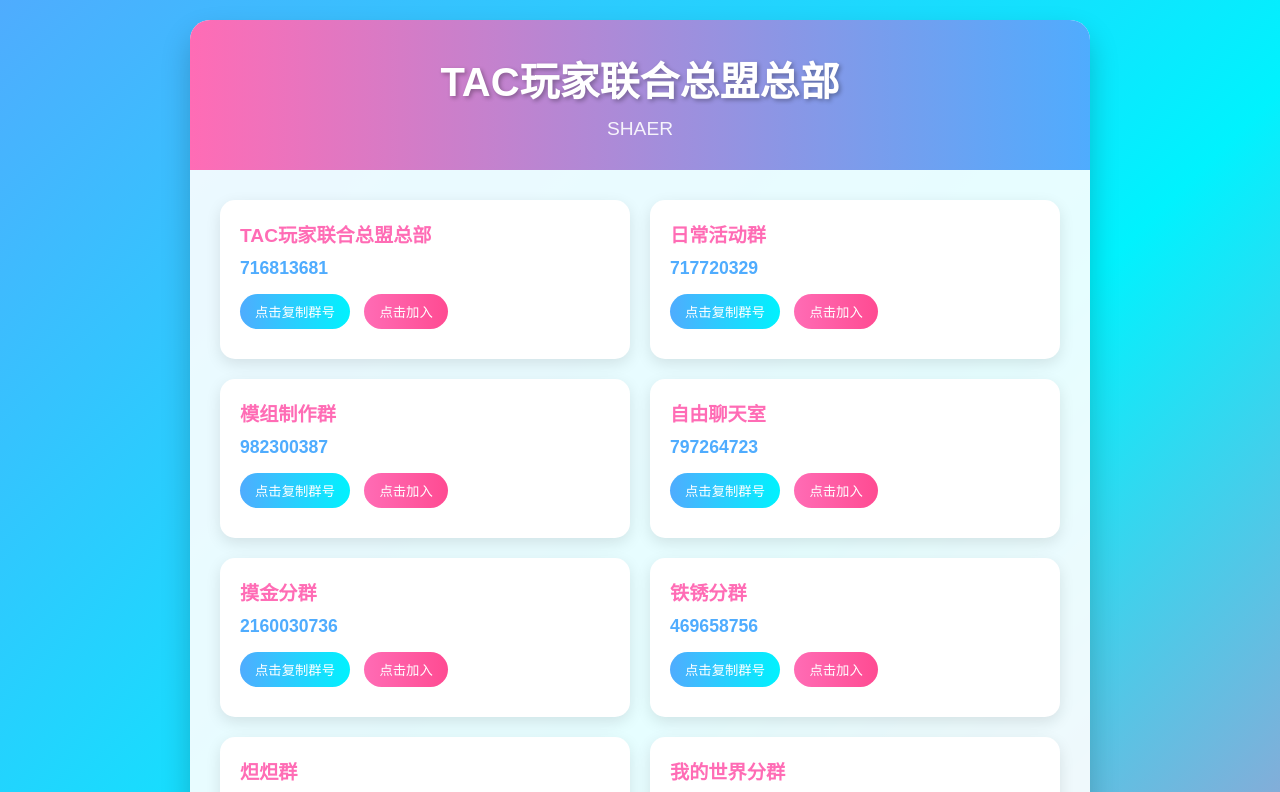
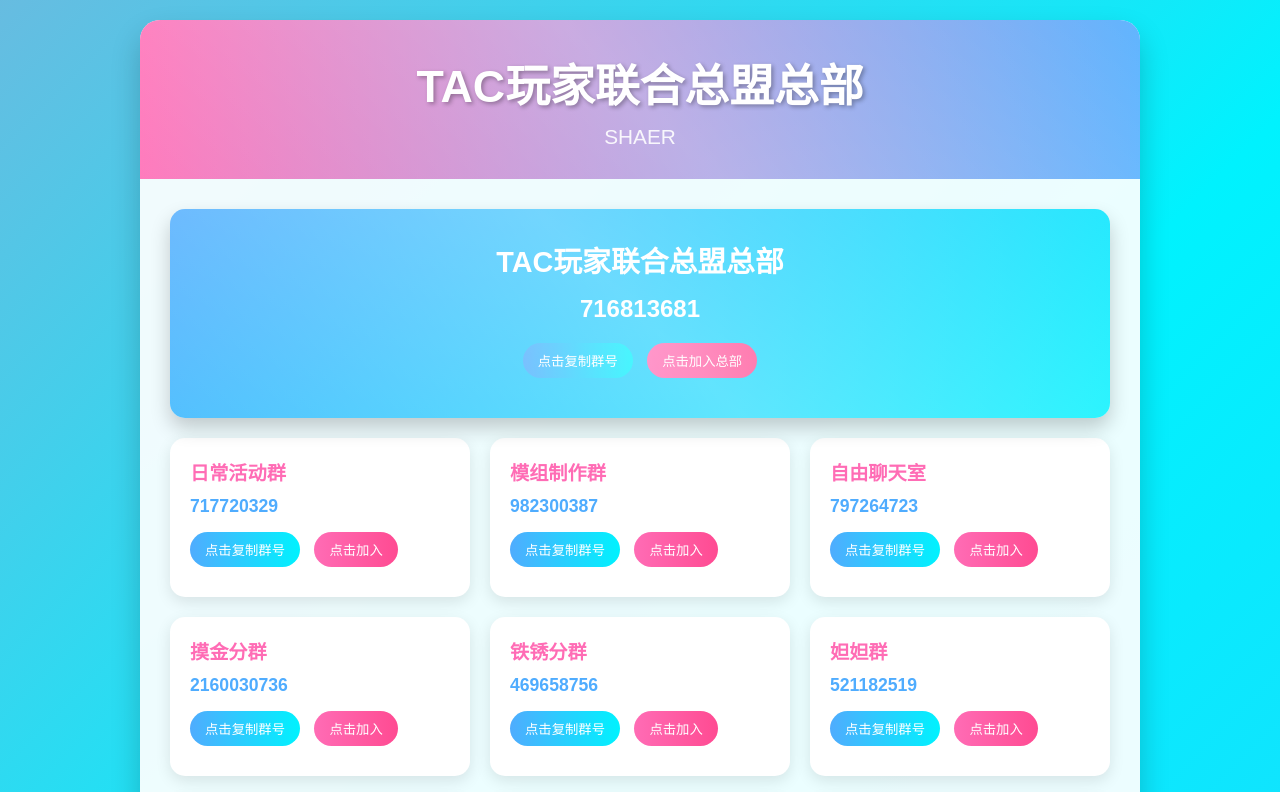
Before and after one commit to saneitr2/tac, a plain HTML site: page index.html in a window 1280 px wide. Shown: the top 792 px of the page. Drawn offline with Linux system fonts and the light colour scheme.

Commit message:
Add files via upload

```diff
--- a/index.html
+++ b/index.html
@@ -13,7 +13,9 @@
         }
 
         body {
-            background: linear-gradient(135deg, #4facfe 0%, #00f2fe 50%, #ff6cb5 100%);
+            background: linear-gradient(-45deg, #4facfe, #00f2fe, #ff6cb5, #ff4b92);
+            background-size: 400% 400%;
+            animation: gradientBG 15s ease infinite;
             min-height: 100vh;
             display: flex;
             justify-content: center;
@@ -21,10 +23,22 @@
             padding: 20px;
         }
 
+        @keyframes gradientBG {
+            0% {
+                background-position: 0% 50%;
+            }
+            50% {
+                background-position: 100% 50%;
+            }
+            100% {
+                background-position: 0% 50%;
+            }
+        }
+
         .container {
-            max-width: 900px;
+            max-width: 1000px;
             width: 100%;
-            background: rgba(255, 255, 255, 0.9);
+            background: rgba(255, 255, 255, 0.92);
             border-radius: 20px;
             box-shadow: 0 15px 30px rgba(0, 0, 0, 0.2);
             overflow: hidden;
@@ -35,17 +49,34 @@
             color: white;
             padding: 30px;
             text-align: center;
+            position: relative;
+            overflow: hidden;
+        }
+
+        header::after {
+            content: '';
+            position: absolute;
+            top: 0;
+            left: 0;
+            right: 0;
+            bottom: 0;
+            background: linear-gradient(45deg, rgba(255,255,255,0.1) 0%, rgba(255,255,255,0.3) 50%, rgba(255,255,255,0.1) 100%);
+            z-index: 1;
         }
 
         h1 {
-            font-size: 2.5rem;
+            font-size: 2.8rem;
             margin-bottom: 10px;
             text-shadow: 2px 2px 4px rgba(0, 0, 0, 0.3);
+            position: relative;
+            z-index: 2;
         }
 
         .subtitle {
-            font-size: 1.2rem;
+            font-size: 1.3rem;
             opacity: 0.9;
+            position: relative;
+            z-index: 2;
         }
 
         .content {
@@ -57,6 +88,56 @@
             grid-template-columns: repeat(auto-fit, minmax(300px, 1fr));
             gap: 20px;
             margin-bottom: 30px;
+        }
+
+        .main-group {
+            grid-column: 1 / -1;
+            background: linear-gradient(135deg, #4facfe 0%, #00f2fe 100%);
+            color: white;
+            border-radius: 15px;
+            padding: 30px;
+            box-shadow: 0 10px 20px rgba(0, 0, 0, 0.2);
+            transition: transform 0.3s ease;
+            display: flex;
+            flex-direction: column;
+            align-items: center;
+            text-align: center;
+            position: relative;
+            overflow: hidden;
+        }
+
+        .main-group::before {
+            content: '';
+            position: absolute;
+            top: 0;
+            left: 0;
+            right: 0;
+            bottom: 0;
+            background: linear-gradient(45deg, rgba(255,255,255,0.1) 0%, rgba(255,255,255,0.3) 50%, rgba(255,255,255,0.1) 100%);
+            z-index: 1;
+        }
+
+        .main-group:hover {
+            transform: translateY(-5px) scale(1.02);
+        }
+
+        .main-group .group-name {
+            font-size: 1.8rem;
+            color: white;
+            margin-bottom: 15px;
+            font-weight: bold;
+            position: relative;
+            z-index: 2;
+        }
+
+        .main-group .group-id {
+            font-size: 1.5rem;
+            color: white;
+            font-weight: bold;
+            margin-bottom: 20px;
+            display: block;
+            position: relative;
+            z-index: 2;
         }
 
         .group-card {
@@ -159,6 +240,14 @@
             .groups-container {
                 grid-template-columns: 1fr;
             }
+
+            .main-group .group-name {
+                font-size: 1.5rem;
+            }
+
+            .main-group .group-id {
+                font-size: 1.3rem;
+            }
         }
     </style>
 </head>
@@ -171,11 +260,13 @@
 
         <div class="content">
             <div class="groups-container">
-                <div class="group-card">
+                <div class="main-group">
                     <div class="group-name">TAC玩家联合总盟总部</div>
                     <span class="group-id">716813681</span>
-                    <button class="copy-btn" data-id="716813681">点击复制群号</button>
-                    <button class="join-btn" onclick="window.open('https://qun.qq.com/universal-share/share?ac=1&authKey=lqVuImDSgYdecw41FmHNEMqiaBGnaOEw0Ny96mhtBT7fB90MrMKuTHjr%2Ftr%2BUFQl&busi_data=eyJncm91cENvZGUiOiI3MTY4MTM2ODEiLCJ0b2tlbiI6ImdmaUdwTEdsWk1kc2Njbi9sbUZOQ2k5YmRQNXVrQjN1VlRVenpHYXJUVDF0cTROZHN5Zi9vKzBOcDlaLzE4SFMiLCJ1aW4iOiIxNDIzNTA4MTYzIn0%3D&data=jvL6_TCn-Aa3kGqO96Z1ArQFsMaFvMrBGP-tDA3SkvyPYyK2jwiDUIhnOPTcnX1VOJzjnwNj8VHmNSJljDFwyw&svctype=4&tempid=h5_group_info', '_blank')">点击加入</button>
+                    <div>
+                        <button class="copy-btn" data-id="716813681">点击复制群号</button>
+                        <button class="join-btn" onclick="window.open('https://qun.qq.com/universal-share/share?ac=1&authKey=lqVuImDSgYdecw41FmHNEMqiaBGnaOEw0Ny96mhtBT7fB90MrMKuTHjr%2Ftr%2BUFQl&busi_data=eyJncm91cENvZGUiOiI3MTY4MTM2ODEiLCJ0b2tlbiI6ImdmaUdwTEdsWk1kc2Njbi9sbUZOQ2k5YmRQNXVrQjN1VlRVenpHYXJUVDF0cTROZHN5Zi9vKzBOcDlaLzE4SFMiLCJ1aW4iOiIxNDIzNTA4MTYzIn0%3D&data=jvL6_TCn-Aa3kGqO96Z1ArQFsMaFvMrBGP-tDA3SkvyPYyK2jwiDUIhnOPTcnX1VOJzjnwNj8VHmNSJljDFwyw&svctype=4&tempid=h5_group_info', '_blank')">点击加入总部</button>
+                    </div>
                 </div>
 
                 <div class="group-card">
@@ -196,14 +287,14 @@
                     <div class="group-name">自由聊天室</div>
                     <span class="group-id">797264723</span>
                     <button class="copy-btn" data-id="797264723">点击复制群号</button>
-                    <button class="join-btn" onclick="window.open('https://qun.qq.com/universal-share/share?ac=1&authKey=uBYwU%2F7US5kA7I6gEpfXINrZlF1AKcK5BH4u1wWHg3Eut9gUlcdQR66WUfmVqSjz&busi_data=eyJncm91cENvZGUiOiI3OTcyNjQ3MjMiLCJ0b2tlbiI6Imp1bkJzUTJwcDlKZmExSXQ1VmxmM1lGMXMyODVuYTljSkxkbmU0NjJpaTJyTmFzeEpkMzAxeEhzd21HZVpBTmUiLCJ1aW4iOiIxNDIzNTA4MTYzIn0%3D&data=mEMK-mNC5qY_Ni31pWMS4bgBHxGvStuj1RdrpC6Rzo4sK3-RZ5-JXTSX6v_P5TwLM4WwEBhKPRRBLhXCOMvr8g&svctype=4&tempid=h5_group_info', '_blank')">点击加入</button>
+                    <button class="join-btn" onclick="window.open('https://qun.qq.com/universal-share/share?ac=1&authKey=uBYwU%2F7US5kA7I6gEpfXINrZlF1AKcK5BH4u1wWHg3Eut9gUlcdQR66WUfmVqSjz&busi_data=eyJncm91cENvZGUiOiI3OTcyNjQ3MjMiLCJ0b2tlbiI6Imp1bkJzUTJwcDlKZmExSXQ1VmxfM1lGMXMyODVuYTljSkxkbmU0NjJpaTJyTmFzeEpkMzAxeEhzd21HZVpBTmUiLCJ1aW4iOiIxNDIzNTA4MTYzIn0%3D&data=mEMK-mNC5qY_Ni31pWMS4bgBHxGvStuj1RdrpC6Rzo4sK3-RZ5-JXTSX6v_P5TwLM4WwEBhKPRRBLhXCOMvr8g&svctype=4&tempid=h5_group_info', '_blank')">点击加入</button>
                 </div>
 
                 <div class="group-card">
                     <div class="group-name">摸金分群</div>
                     <span class="group-id">2160030736</span>
                     <button class="copy-btn" data-id="2160030736">点击复制群号</button>
-                    <button class="join-btn" onclick="window.open('https://qun.qq.com/universal-share/share?ac=1&authKey=ReXvkzehiWmynMT8rO5V5Wbj66w%2BK%2FajXpwoiLgUhznbTjFRuOwDJJWf%2BUcWuGhc&busi_data=eyJncm91cENvZGUiOiIyMTYwMDMwNzM2IiwidG9rZW4iOiI0d3plMkdjQ1M1dUtaY2h3ZHQ1ZUpneE1QUkJBendPN3E1NXhGOWw0WnBXN3JZcDVTWmRnYTJmZnJ6VG9PU3FTIiwidWluIjoiMjA4NDQ1OTYwOCJ9&data=XUk2vu9JbiTAw-YyYLSJZTABS_vahJsP1BXZbskqhU2bYDS36m8lIcGo0O2xdq2zjYqLvTUBGGSlNRPU9gbtuw&svctype=4&tempid=h5_group_info', '_blank')">点击加入</button>
+                    <button class="join-btn" onclick="window.open('https://qun.qq.com/universal-share/share?ac=1&authKey=ReXvkzehiWmynMT8rO5V5Wbj66w%2BK%2FajXpwoiLgUhznbTjFRuOwDJJWf%2BUcWuGhc&busi_data=eyJncm91cENvZGUiOiIyMTYwMDMwNzM2IiwidG9rZW4iOiI0d3plMkdjQ1M1dUtaY2h3ZHQ1ZUpneE1QUkJBendPN3E1NXhFOWw0WnBXN3JZcDVTWmRnYTJmZnJ6VG9PU3FTIiwidWluIjoiMjA4NDQ1OTYwOCJ9&data=XUk2vu9JbiTAw-YyYLSJZTABS_vahJsP1BXZbskqhU2bYDS36m8lIcGo0O2xdq2zjYqLvTUBGGSlNRPU9gbtuw&svctype=4&tempid=h5_group_info', '_blank')">点击加入</button>
                 </div>
 
                 <div class="group-card">
@@ -214,7 +305,7 @@
                 </div>
 
                 <div class="group-card">
-                    <div class="group-name">炟炟群</div>
+                    <div class="group-name">妲妲群</div>
                     <span class="group-id">521182519</span>
                     <button class="copy-btn" data-id="521182519">点击复制群号</button>
                     <button class="join-btn" onclick="window.open('https://qun.qq.com/universal-share/share?ac=1&authKey=6xJ298tYtEWbYGmUUFWnHI2kwl%2B%2ByOnwuBVnsSUEHNUaxwBR5CDuWtZtfErj3pUS&busi_data=eyJncm91cENvZGUiOiI1MjExODI1MTkiLCJ0b2tlbiI6Ind4bWxJQm9PeWNNY0tPNzIzakc0eDJZaHo0RlRXOXRTR2ZlRnBoSTNFWUdhTzhEaHVuZUFnMDRqUDNlZmhKYVUiLCJ1aW4iOiIyMDg0NDU5NjA4In0%3D&data=jxy1-MHH7lbbYw5ZIPPSkwbejLo6nfwDF2P2t798DqE6S10r-hsYXtAJ9P6dKK_5wW2EeYU83En-3cdEzA4Qvw&svctype=4&tempid=h5_group_info', '_blank')">点击加入</button>
```
